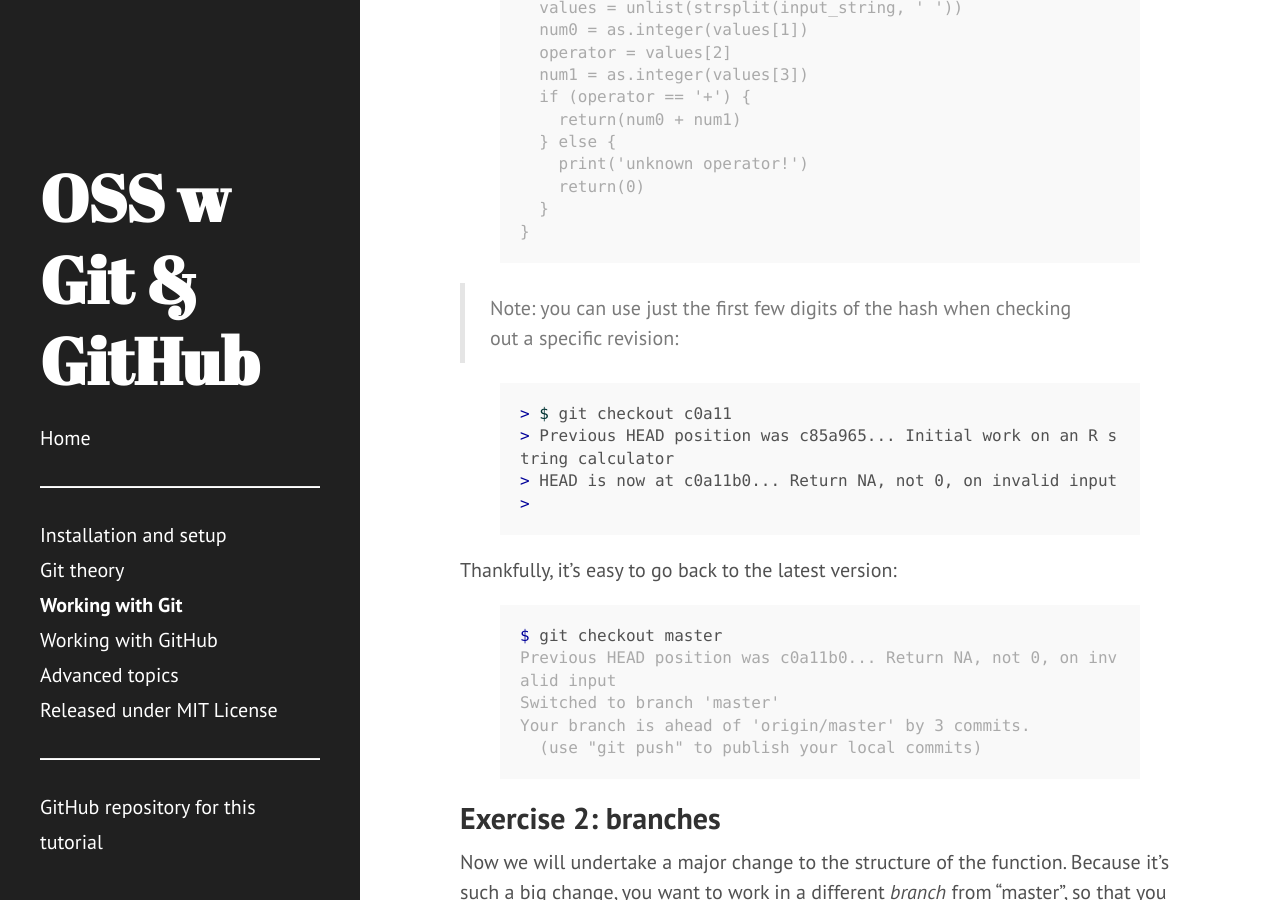
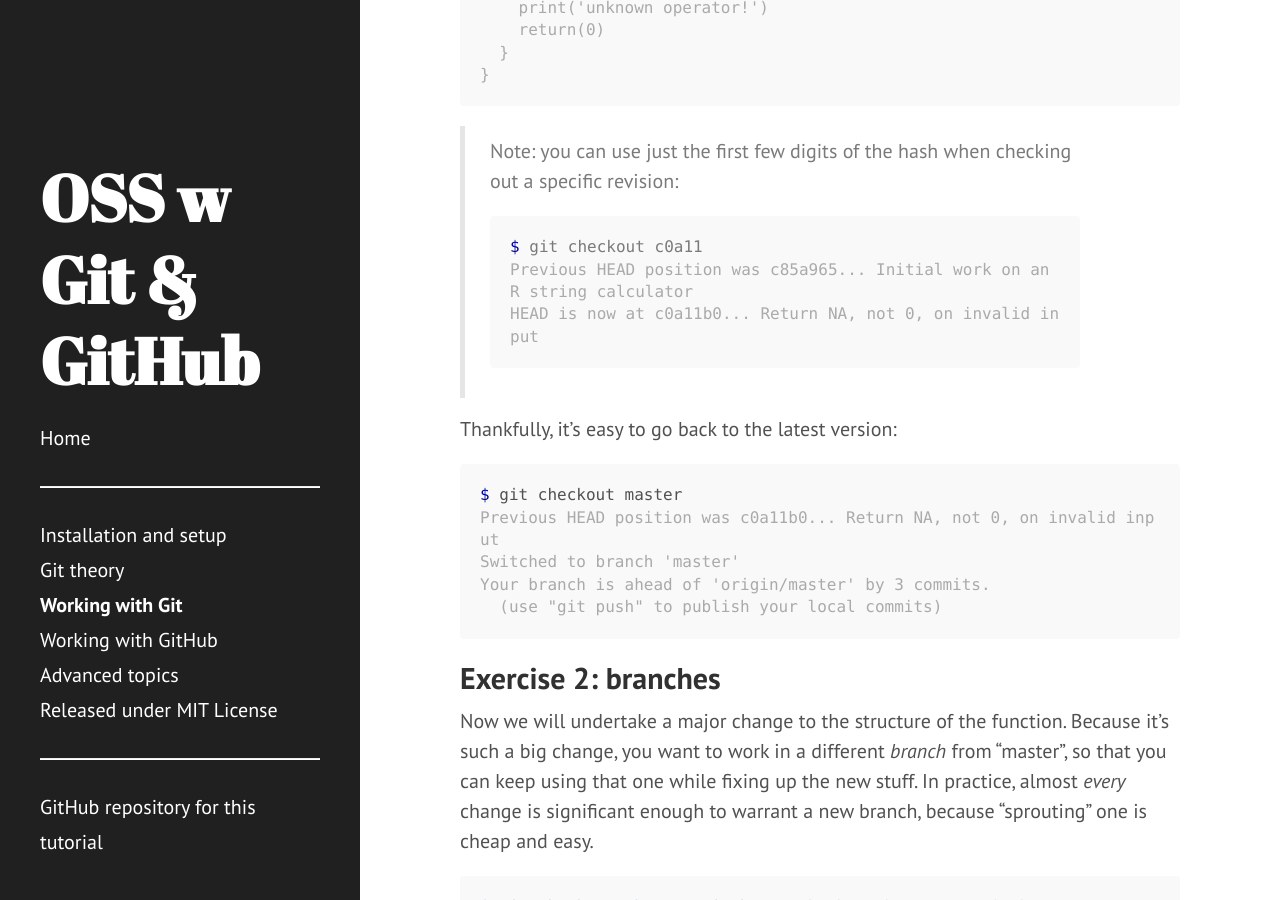
Before and after one commit to jni/git-tutorial, a Jekyll site: the page built from 2-working.md, in a window 1280 px wide and 900 px high, scrolled down 8671 px. Built offline with Jekyll 4.4.1, drawn with Linux system fonts in a browser that asks for light colours.

Commit message:
Replace liquid tags with markdown in 2-working

````diff
--- a/2-working.md
+++ b/2-working.md
@@ -24,10 +24,10 @@
 email, so that your changes are properly attributed when you commit them to a
 repo:
 
-{% highlight console %}
+```console
 $ git config --global user.name "Your Name"
 $ git config --global user.email "your.name@your.institute.edu"
-{% endhighlight %}
+```
 
 (The `--global` tag means that this configuration should be used for all your
 git projects. You can change the setting for specific project, e.g. if you want
@@ -74,17 +74,17 @@
 a terminal window to *clone* the project from GitHub to your local
 machine.
 
-{% highlight console %}
+```console
 $ git clone git@github.com:<username>/r-string-calc.git
 $ cd r-string-calc
-{% endhighlight %}
+```
 
 You can type `git status` to see that there is a git-tracked project there,
 but nothing to add to the history:
 
-{% highlight console %}
+```console
 $ git status
-{% endhighlight %}
+```
 
 Now you can start working on the project. We are going to create a function
 that takes in strings like '2 + 34' and produce the result, 36.
@@ -113,7 +113,7 @@
 This is handy for playing around with external files (e.g. dummy data files)
 that you don't necessarily want to keep for posterity.
 
-{% highlight console %}
+```console
 $ git status
 On branch master
 Your branch is up-to-date with 'origin/master'.
@@ -124,11 +124,11 @@
 
     nothing added to commit but untracked files present (use "git add" to
     track)
-{% endhighlight %}
+```
 
 Tell git to add the file to its tracking system:
 
-{% highlight console %}
+```console
 $ git add strcalc.R
 $ git status
 On branch master
@@ -137,16 +137,16 @@
   (use "git reset HEAD <file>..." to unstage)
 
     new file:   strcalc.R
-{% endhighlight %}
+```
 
 Then, *commit* the changes to the history:
 
-{% highlight console %}
+```console
 $ git commit --message "Initial work on an R string calculator"
 [master c85a965] Initial work on an R string calculator
  1 file changed, 12 insertions(+)
  create mode 100644 strcalc.R
-{% endhighlight %}
+```
 
 The quoted string is called a *commit message*. This should summarise the
 changes you made and *why* you made them. The message should be readable
@@ -203,7 +203,7 @@
 
 As before, we can check the status:
 
-{% highlight console %}
+```console
 $ git status
 On branch master
 Your branch is ahead of 'origin/master' by 1 commit.
@@ -215,7 +215,7 @@
 	modified:   strcalc.R
 
 no changes added to commit (use "git add" and/or "git commit -a")
-{% endhighlight %}
+```
 
 This time, the output is a bit different: rather than showing you an
 "Untracked file", your changes to `strcalc.R` are now listed as "not staged
@@ -269,9 +269,9 @@
 At any rate, the list of all the changes is indeed what we want to commit,
 so we can use `--all`:
 
-{% highlight console %}
+```console
 $ git commit --all --message "Return NA, not 0, on invalid input"
-{% endhighlight %}
+```
 
 Finally, let's add support for subtraction:
 
@@ -294,16 +294,16 @@
 
 Let's commit the changes:
 
-{% highlight console %}
+```console
 $ git add strcalc.R
 $ git commit -m "Add support for subtraction"
-{% endhighlight %}
+```
 
 (`-m` is a shortcut for `--message`.)
 
 You now have a *history* that you can look at and interact with:
 
-{% highlight console %}
+```console
 $ git log
 commit dbf8ab9aa4ed7e62e856c8c0620d2e2406baec01
 Author: Juan Nunez-Iglesias <juan.n@unimelb.edu.au>
@@ -328,12 +328,12 @@
 Date:   Mon Apr 11 12:19:18 2016 +1000
 
     Initial commit
-{% endhighlight %}
+```
 
 You can *check out* earlier versions of your code using the hash of
 a particular snapshot, like so:
 
-{% highlight console %}
+```console
 $ git checkout c85a9652b60583e43e189f5c0acc4759453f0569
 Note: checking out 'c85a9652b60583e43e189f5c0acc4759453f0569'.
 
@@ -347,12 +347,12 @@
   git checkout -b <new-branch-name>
 
 HEAD is now at c85a965... Initial work on an R string calculator
-{% endhighlight %}
+```
 
 You can verify that the file in your directory is now the older
 version:
 
-{% highlight console %}
+```console
 $ cat strcalc.R
 compute = function(input_string) {
   values = unlist(strsplit(input_string, ' '))
@@ -366,26 +366,26 @@
     return(0)
   }
 }
-{% endhighlight %}
+```
 
 > Note: you can use just the first few digits of the hash when checking
 > out a specific revision:
 >
-> {% highlight console %}
+> ```console
 > $ git checkout c0a11
 > Previous HEAD position was c85a965... Initial work on an R string calculator
 > HEAD is now at c0a11b0... Return NA, not 0, on invalid input
-> {% endhighlight %}
+> ```
 
 Thankfully, it's easy to go back to the latest version:
 
-{% highlight console %}
+```console
 $ git checkout master
 Previous HEAD position was c0a11b0... Return NA, not 0, on invalid input
 Switched to branch 'master'
 Your branch is ahead of 'origin/master' by 3 commits.
   (use "git push" to publish your local commits)
-{% endhighlight %}
+```
 
 ## Exercise 2: branches
 
@@ -396,23 +396,23 @@
 almost _every_ change is significant enough to warrant a new branch,
 because "sprouting" one is cheap and easy.
 
-{% highlight console %}
+```console
 $ git checkout -b use-switch  # make branch to use switch statement
-{% endhighlight %}
+```
 
 You should read that as: check out the current branch into a new branch
 called `use-switch`. This is a good opportunity to learn about aliases,
 which are short names for commands that make them more memorable:
 
-{% highlight console %}
+```console
 $ git config --global alias.sprout 'checkout -b'
-{% endhighlight %}
+```
 
 You can then replace the previous command with:
 
-{% highlight console %}
+```console
 $ git sprout use-switch
-{% endhighlight %}
+```
 
 Feel free to get as creative as you want with your alias names! They are
 essential to making a more intuitive git interface that works for you. (But
@@ -439,10 +439,10 @@
 
 Commit that change:
 
-{% highlight console %}
+```console
 $ git add strcalc.R
 $ git commit -m "Use fancy-shmancy switch function"
-{% endhighlight %}
+```
 
 ... Oops! Your supervisor wants a working version of the program *now*,
 and she has no patience for programs that have no error messages! Or
@@ -595,20 +595,20 @@
 
 Finally, bring those changes into the master branch:
 
-{% highlight console %}
+```console
 $ git checkout master
 $ git merge add-multiplication
 $ git merge add-division
-{% endhighlight %}
+```
 
 At this point git will, to use a technical term, *chuck a hissy fit*, and
 refuse to perform the merge:
 
-{% highlight console %}
+```console
 Auto-merging strcalc.R
 CONFLICT (content): Merge conflict in strcalc.R
 Automatic merge failed; fix conflicts and then commit the result.
-{% endhighlight %}
+```
 
 We must go into the file and manually fix the conflicting
 changes. Git places markers on the file where it has found conflicts,
@@ -675,10 +675,10 @@
 Finally, tell git you've fixed the problem by `git add`ing the file,
 commit, and the merge will complete!
 
-{% highlight console %}
+```console
 $ git add strcalc.R
 $ git commit
-{% endhighlight %}
+```
 
 ## Challenge: Style guides
 
````
